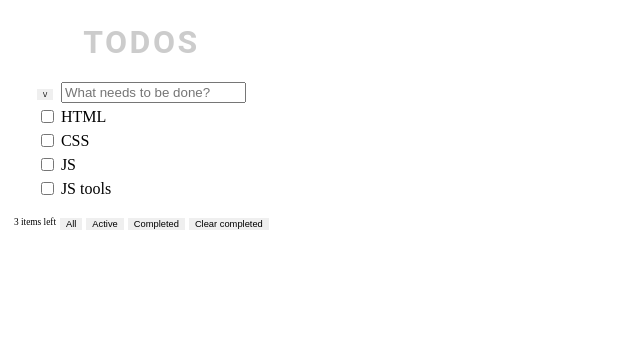
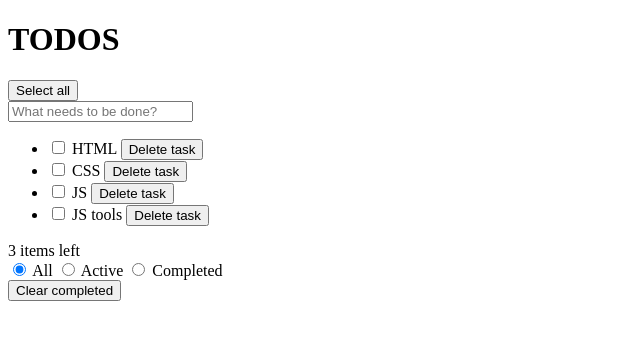
Before and after one commit to ok-technopolis-autumn-2019/Marashov-Alexander, a plain HTML site: page index.html in a window 1280 px wide. Shown: the whole page, without its empty margins (0-640 px from the left). Drawn offline with Linux system fonts and the light colour scheme.

Commit message:
HTML layout

```diff
--- a/index.html
+++ b/index.html
@@ -1,82 +1,111 @@
 <!DOCTYPE html>
-<html>
+<html lang="eu">
 <head>
     <meta charset="UTF-8">
-                <style type="text/css">
-                        h1 {
-                                font-family: Roboto;
-                                line-height: 21px;
-                                letter-spacing: 2.5px;
-                                color: #CCCCCC;
-                                text-align: center;
-                        }
-                        table.todos-list {
-                                margin-left: auto;
-                                margin-right: auto;
-                        }
-                        button.todos-list-add {
-                                font-size: 6pt;
-                                border: 0px;
-                        }
-                        button.todos-footer-button {
-                                font-size: 7pt;
-                                border: 0px
-                        }
-                        div.todos-footer-counter {
-                                font-size: 7pt;
-                        }
-                </style>
     <title>
-                        TODOS
+        TODOS-APP
     </title>
 </head>
     <body>
-                <table class=todos>
-                        <tr>
-                                <td>
-                                        <h1>TODOS</h1>
-                                </td>
-                        </tr>
-                        <tr>
-                                <td>
-                                        <table class=todos-list>
-                                                <tr>
-                                                        <td><button class=todos-list-add>\/</button></td>
-                                                        <td><input placeholder="What needs to be done?"></td>
-                                                </tr>
-                                                <tr>
-                                                        <td><input class=todos-list-item type="checkbox"></td>
-                                                        <td>HTML</td>
-                                                </tr>
-                                                <tr>
-                                                        <td><input class=todos-list-item type="checkbox"></td>
-                                                        <td>CSS</td>
-                                                </tr>
-                                                <tr>
-                                                        <td><input class=todos-list-item type="checkbox"></td>
-                                                        <td>JS</td>
-                                                </tr>
-                                                <tr>
-                                                        <td><input class=todos-list-item type="checkbox"></td>
-                                                        <td>JS tools</td>
-                                                </tr>
-                                        </table>
-                                </td>
-                        </tr>
-                        <tr><td></td></tr>
-                        <tr>
-                                <td>
-                                        <table class=todos-footer>
-                                                <tr>
-                                                        <td><div class=todos-footer-counter>3 items left</div></td>
-                                                        <td><button class=todos-footer-button>All</button></td>
-                                                        <td><button class=todos-footer-button>Active</button></td>
-                                                        <td><button class=todos-footer-button>Completed</button></td>
-                                                        <td><button class=todos-footer-button>Clear completed</button></td>
-                                                </tr>
-                                        </table>
-                                </td>
-                        </tr>
-                </table>
+        <div class="todo-app">
+            <header class="todo-app__header">
+                <h1 class="header">TODOS</h1>
+            </header>
+
+            <main class="todo-app__frame">
+
+                <section class="todo-app__frame-main-controls main-controls">
+                    <div class="main-controls__select-all">
+                        <button class="main-controls__select-all-button">Select all</button>
+                    </div>
+
+                    <div class="main-controls__add">
+                        <input class="main-controls__add-textfield" type="text" placeholder="What needs to be done?" />
+                    </div>
+                </section>
+
+                <section class="todo-app__frame-tasks tasks">
+                    <ul class="tasks-list">
+                        <li class="tasks-list__item item">
+                            <div class="item__view">
+                                <input
+                                        type="checkbox"
+                                        class="item__view-status"
+                                        aria-label="Completed task: HTML"
+                                />
+                                <span class="item__view-task">HTML</span>
+                                <button class="item__view-delete-button">Delete task</button>
+                            </div>
+                        </li>
+
+                        <li class="tasks-list__item item">
+                            <div class="item__view">
+                                <input
+                                        type="checkbox"
+                                        class="item__view-status"
+                                        aria-label="Completed task: CSS"
+                                />
+                                <span class="item__view-task">CSS</span>
+                                <button class="item__view-delete-button">Delete task</button>
+                            </div>
+                        </li>
+
+                        <li class="tasks-list__item item">
+                            <div class="item__view">
+                                <input
+                                        type="checkbox"
+                                        class="item__view-status"
+                                        aria-label="Completed task: JS"
+                                />
+                                <span class="item__view-task">JS</span>
+                                <button class="item__view-delete-button">Delete task</button>
+                            </div>
+                        </li>
+
+                        <li class="tasks-list__item item">
+                            <div class="item__view">
+                                <input
+                                        type="checkbox"
+                                        class="item__view-status"
+                                        aria-label="Completed task: JS tools"
+                                />
+                                <span class="item__view-task">JS tools</span>
+                                <button class="item__view-delete-button">Delete task</button>
+                            </div>
+                        </li>
+                    </ul>
+                </section>
+
+                <section class="todo-app__frame-actions-bar actions-bar">
+                    <div class="actions-bar__item">
+                        <div class="task-counter">3 items left</div>
+                    </div>
+
+                    <div class="actions-bar__item">
+                        <div class="task-filter" role="group" aria-label="Filter tasks by status">
+                            <label class="task-filter__item">
+                                <input class="task-filter__input" type="radio" name="filter" checked="checked" value="All"/>
+                                <span class="task-filter__text" aria-label="Select all tasks">All</span>
+                            </label>
+
+                            <label class="task-filter__item">
+                                <input class="task-filter__input" type="radio" name="filter" value="Active"/>
+                                <span class="task-filter__text" aria-label="Select active tasks">Active</span>
+                            </label>
+
+                            <label class="task-filter__item">
+                                <input class="task-filter__input" type="radio" name="filter" value="Completed"/>
+                                <span class="task-filter__text" aria-label="Select completed tasks">Completed</span>
+                            </label>
+                        </div>
+                    </div>
+
+                    <div class="actions-bar__item">
+                        <button class="task-clear-completed">Clear completed</button>
+                    </div>
+                </section>
+
+            </main>
+        </div>
     </body>
 </html>
```
Lines whose indentation alone changed are shown as unchanged.
